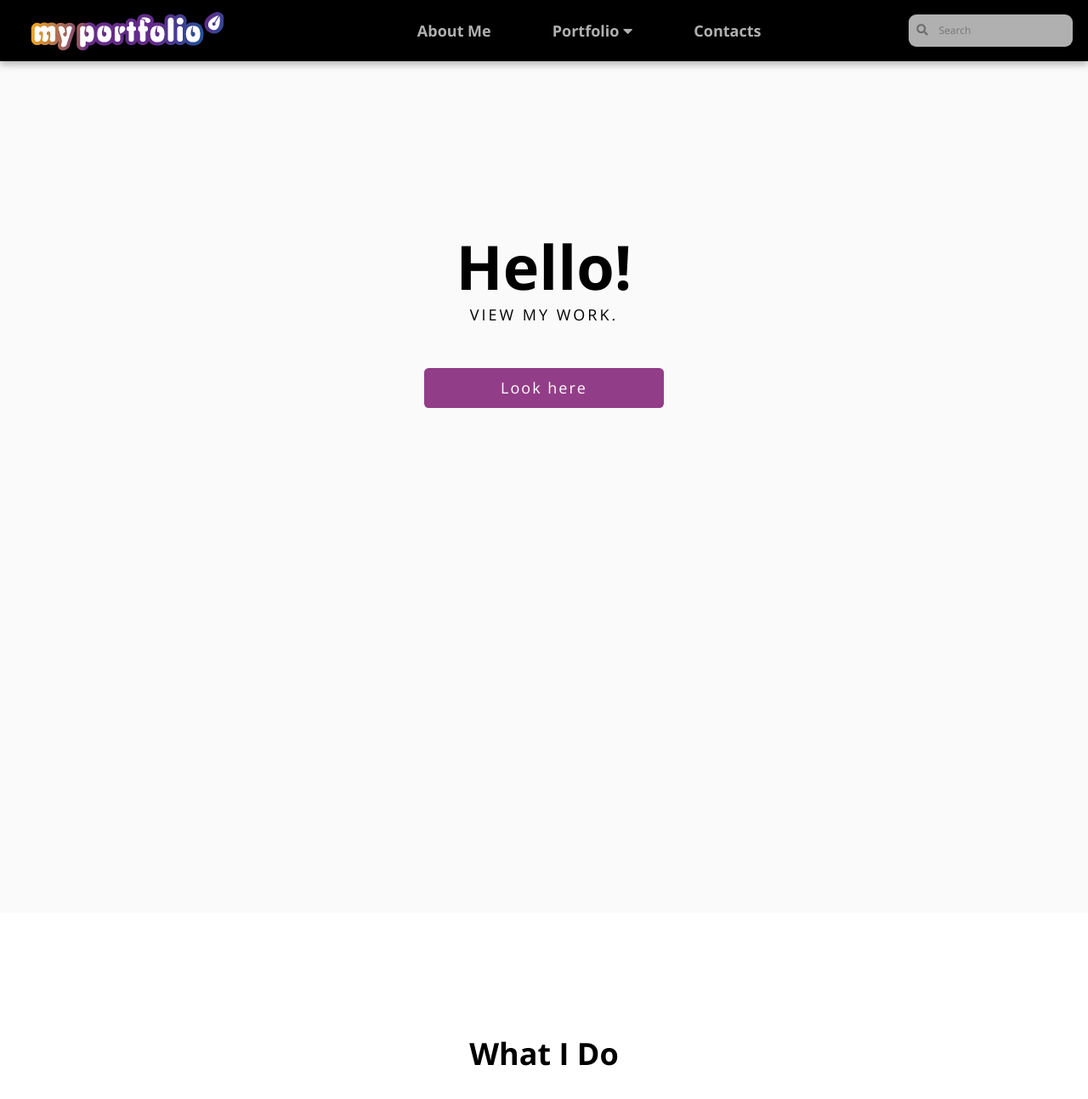
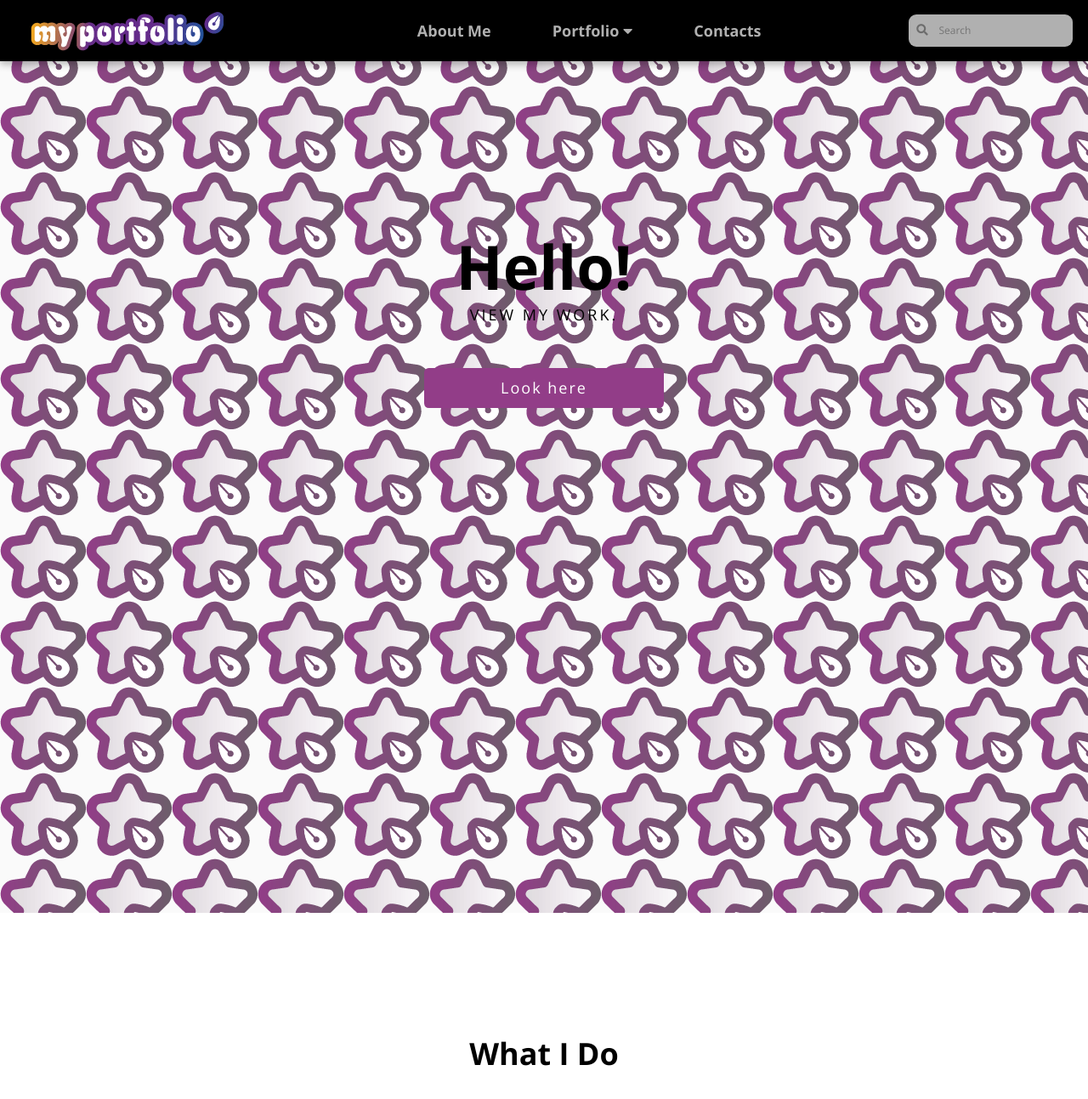
Before and after one commit to LiliyaMilanova/myportfolio, a Jekyll site: the page built from index.html, in a window 1280 px wide and 1400 px high. Shown: the top 1293 px of the window at 85% size. Built offline with Jekyll 4.4.1, drawn with Linux system fonts in a browser that asks for light colours; nearby versions of some CDN libraries.

Commit message:
Update styles.css

```diff
--- a/css/styles.css
+++ b/css/styles.css
@@ -21,6 +21,7 @@ body {
     flex-wrap: wrap;
     justify-content: center;
     background-color: rgb(250, 250, 250);
+    background-image: url(/myportfolio/images/hero_image_animation.png);
     padding: 15rem 0 33rem 0;
     max-width: 100%;
     height: auto;
```
